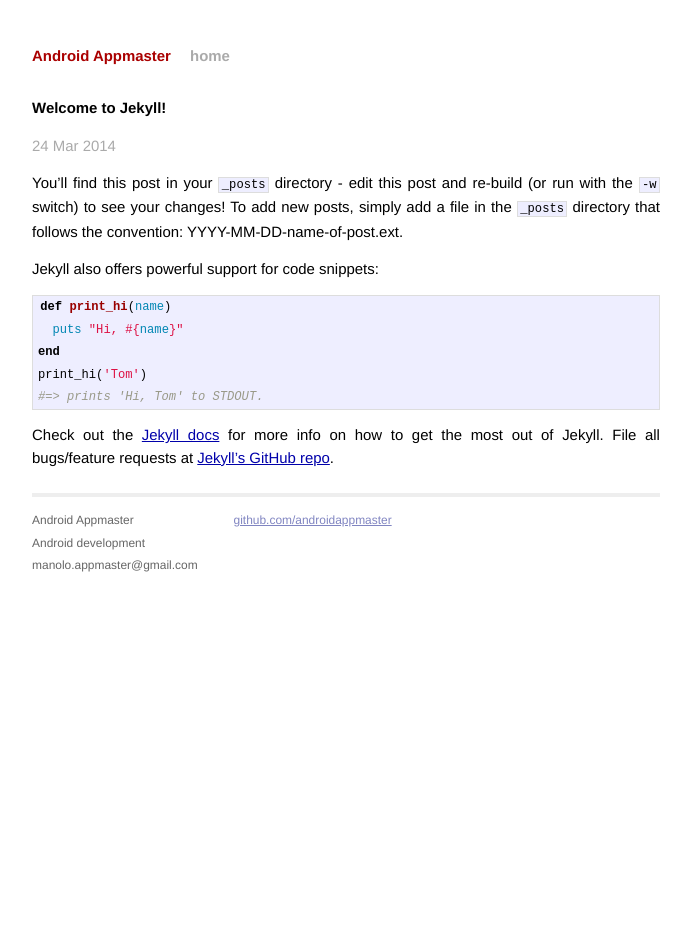
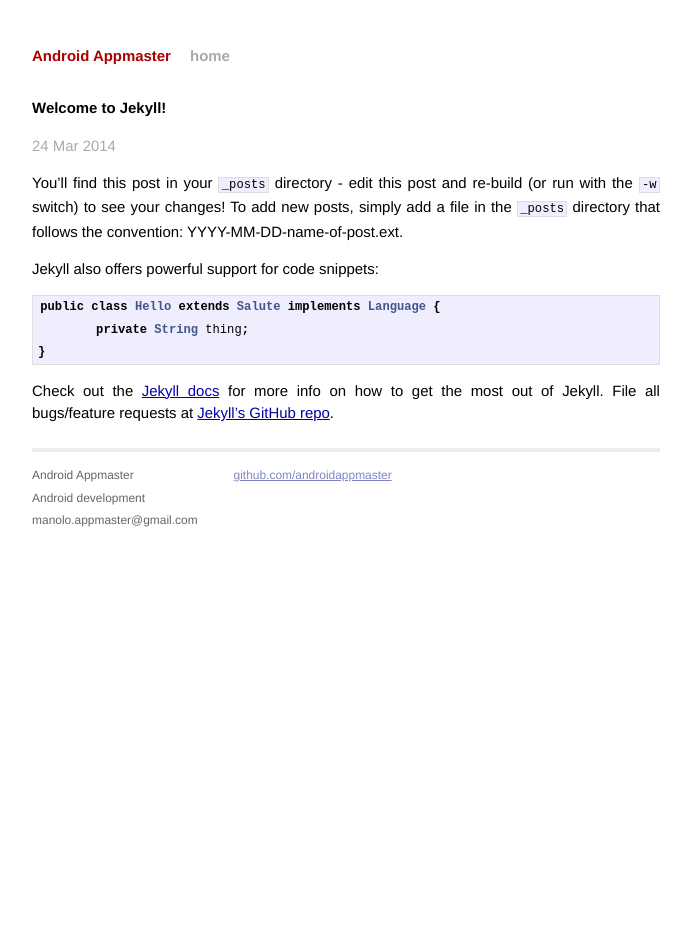
Before and after one commit to androidappmaster/androidappmaster.github.io, a Jekyll site: the page built from _posts/2014-03-24-welcome-to-jekyll.markdown, in a window 1280 px wide. Shown: the whole page, without its empty margins (294-985 px from the left). Built offline with Jekyll 4.4.1, drawn with Linux system fonts in a browser that asks for light colours; Markdown is read by kramdown in place of the engine named in the settings.

Commit message:
updated post

```diff
--- a/_posts/2014-03-24-welcome-to-jekyll.markdown
+++ b/_posts/2014-03-24-welcome-to-jekyll.markdown
@@ -10,12 +10,10 @@
 
 Jekyll also offers powerful support for code snippets:
 
-{% highlight ruby %}
-def print_hi(name)
-  puts "Hi, #{name}"
-end
-print_hi('Tom')
-#=> prints 'Hi, Tom' to STDOUT.
+{% highlight java %}
+public class Hello extends Salute implements Language {
+	private String thing;
+}
 {% endhighlight %}
 
 Check out the [Jekyll docs][jekyll] for more info on how to get the most out of Jekyll. File all bugs/feature requests at [Jekyll's GitHub repo][jekyll-gh].
```
